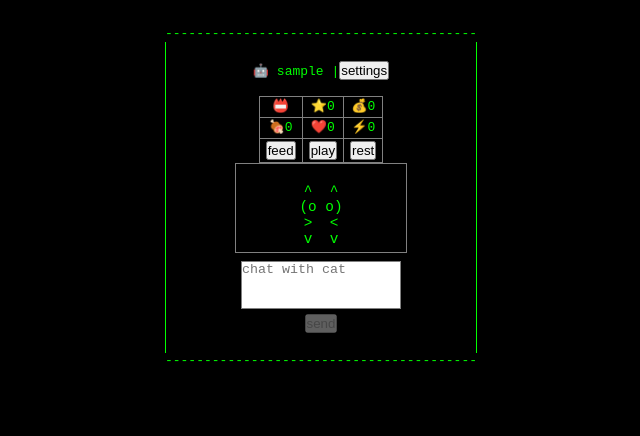
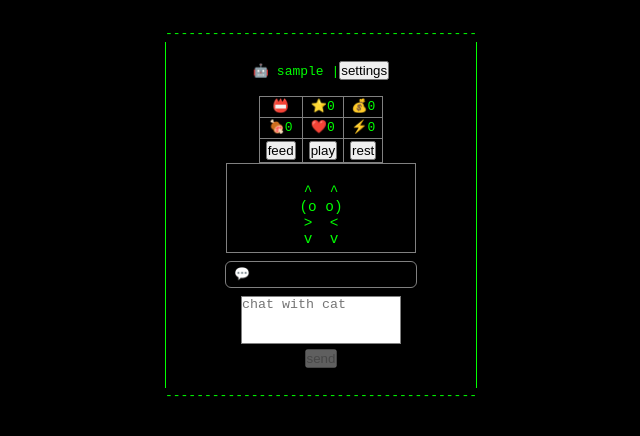
Before and after one commit to j-jh/TamaCatAI, a Next.js app: page /dashboard in a window 1280 px wide. Shown: the top 436 px of the page, without its empty margins (319-959 px from the left). Built offline with nearby package versions, Linux system fonts and the light colour scheme; no server answers; sample sign-in values are in the browser's storage.

Commit message:
feat: fetch openai api on front end to enable chat

```diff
--- a/components/Dashboard.js
+++ b/components/Dashboard.js
@@ -26,25 +26,25 @@ import { jwtDecode } from "jwt-decode";
     }
 */
 const catFrames = [
-`
+    `
 ^  >
 (o o)
  >  >
 v  -
 `,
-`
+    `
 ^  ^
 (o o)
 >  <
 v  v
 `,
-`
+    `
 ^  ^
 (- -)
 >  <
 v  v
 `,
-`
+    `
 <  ^
 (o o)
 <  <
@@ -150,6 +150,7 @@ export default function Dashboard() {
         setAwaitAPI(true);
         // Wait
         await new Promise(resolve => setTimeout(resolve, 1000));
+        sendMessage()
         setChat("");
         setAwaitAPI(false);
     }
@@ -205,6 +206,44 @@ export default function Dashboard() {
             })
         }
     }
+    const [catResponse, setCatResponse] = useState("");
+
+    async function sendMessage() {
+        if (!chat) return;
+        setCatResponse("meow...")
+        setAwaitAPI(true);
+        try {
+            const token = localStorage.getItem("jwt");
+            if (!token || !idFromJWT) throw new Error("Missing JWT or user ID");
+
+            const response = await fetch(`/api/cats/cat-chat?userid=${idFromJWT}`, {
+                method: "POST",
+                headers: {
+                    "Content-Type": "application/json",
+                    "Authorization": `Bearer ${token}`,
+                },
+                body: JSON.stringify({ message: chat })
+            });
+
+
+            if (!response.ok) {
+                console.log(error);
+            }
+
+            const aiReply = await response.json();
+            setChat("");
+            console.log("AI reply:", aiReply);
+            console.log(235)
+            console.log(aiReply.data);
+            setCatResponse(aiReply.data);
+
+        } catch (error) {
+            console.log(error.message);
+        } finally {
+            setAwaitAPI(false);
+        }
+    }
+
 
     return (
         <div
@@ -332,7 +371,7 @@ export default function Dashboard() {
                 {/* Cat */}
                 <pre
                     style={{
-                        width: "20ch", // same width as table
+                        width: "22ch", // same width as table
                         textAlign: "center",
                         lineHeight: "1.1",
                         fontSize: "0.9rem",
@@ -344,6 +383,22 @@ export default function Dashboard() {
                     {catFrames[frameIndex]}
                 </pre>
             </div>
+            <div
+                style={{
+                    width: "25ch",            // match cat width
+                    border: "1px solid gray", // box border
+                    borderRadius: "6px",      // rounded corners
+                    padding: "0.3rem 0.5rem", // inner padding
+                    marginTop: "0.5rem",      // spacing from cat
+                    fontFamily: "monospace",  // ASCII art style
+                    whiteSpace: "pre-wrap",   // preserve line breaks
+                    textAlign: "left",        // left-align text
+                    fontSize: "0.8rem"
+                }}
+            >
+                {`💬 ${catResponse}`}
+            </div>
+
             {/* Chat */}
             <div style={{ marginTop: "0.5rem" }}>
                 <textarea
```
